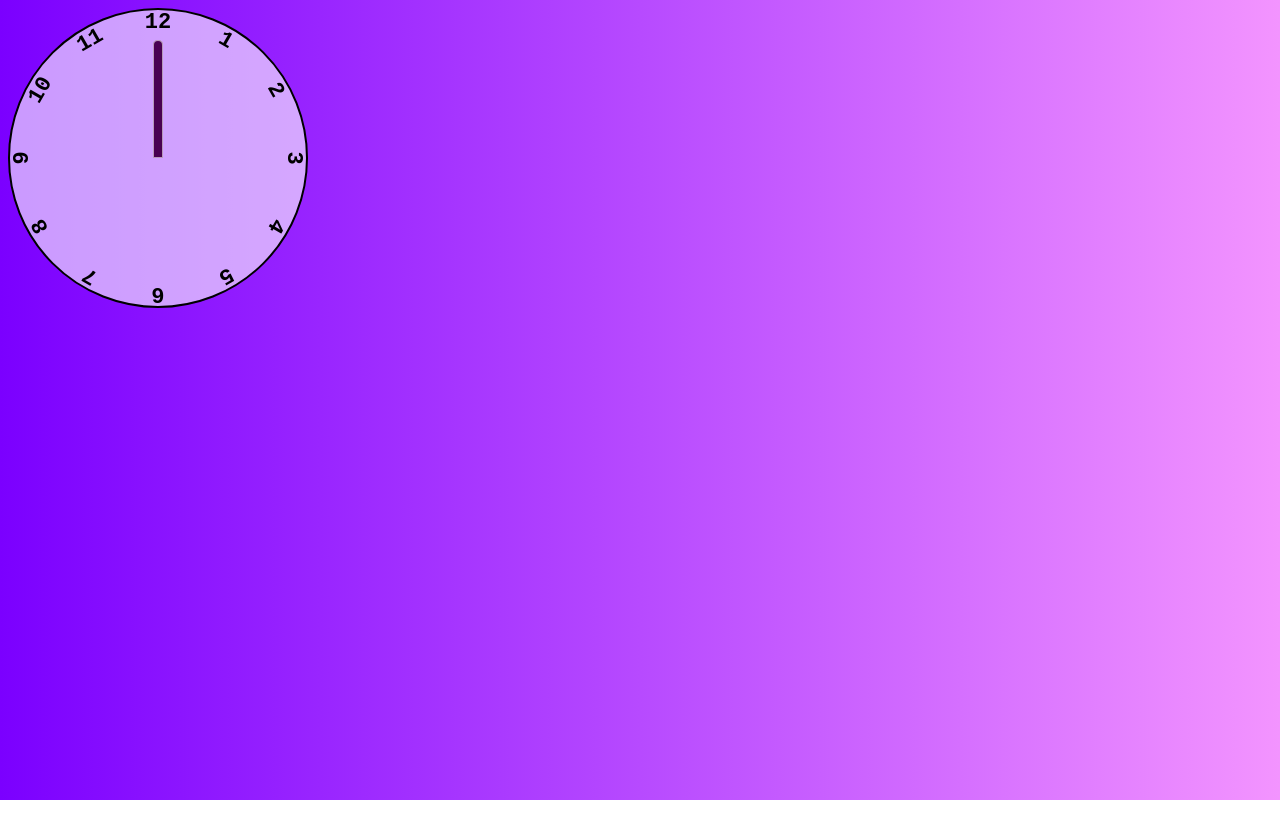
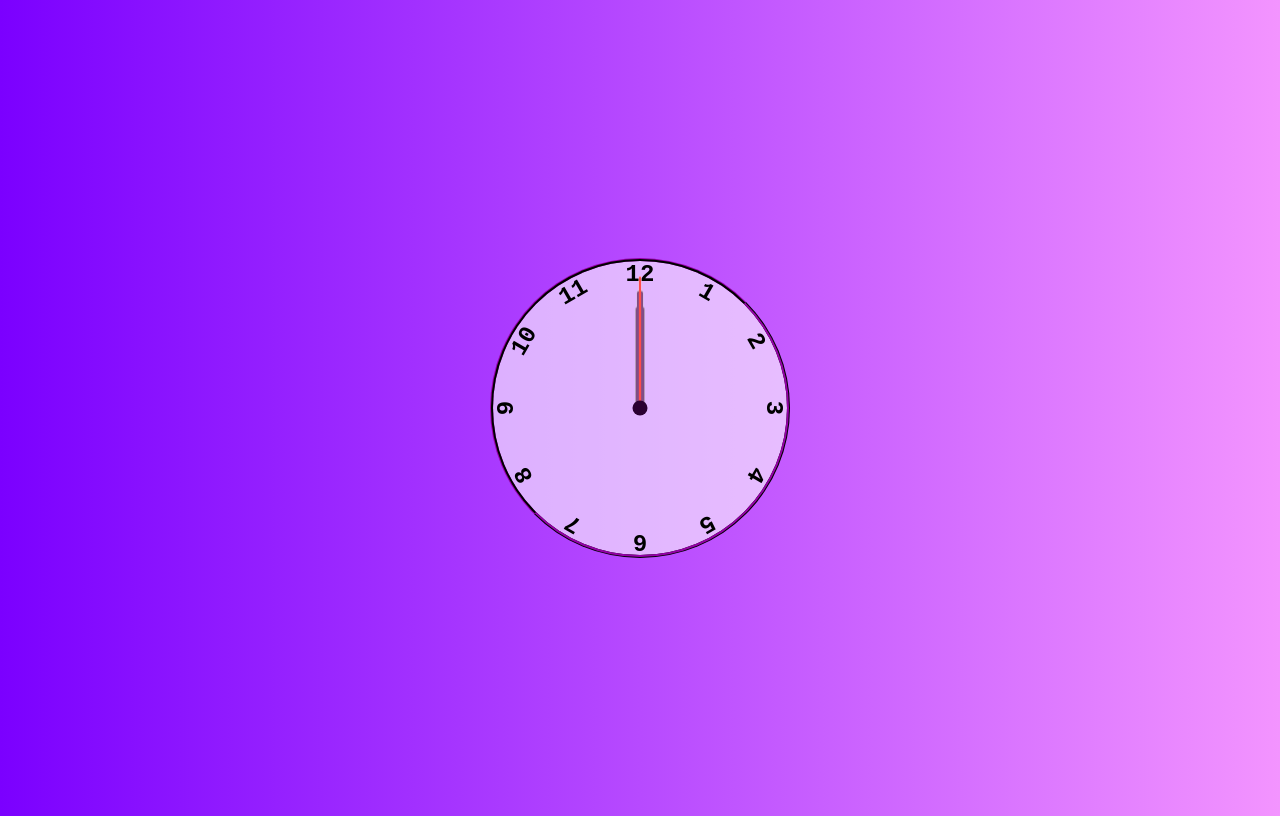
Before and after one commit to sksuraj17/analog-clock, a plain HTML site: page index.html in a window 1280 px wide. Drawn offline with Linux system fonts and the light colour scheme.

Commit message:
Commit 7

```diff
--- a/styles.css
+++ b/styles.css
@@ -1,12 +1,15 @@
 *{
     box-sizing: border-box;
     font-family: monospace;
-    font-size: 22px;
-    font-weight: 600;
 }
 
 body{
     background: linear-gradient(to right, #7b00ff, #f394ff);
+    display: flex;
+    justify-content: center;
+    align-items: center;
+    min-height: 100vh;
+    overflow: hidden;
 }
 
 .clock{
@@ -14,7 +17,7 @@ body{
     height: 300px;
     background-color: rgba(255, 255, 255,.6);
     border-radius: 50%;
-    border: 2px solid black;
+    border: 3px ridge #490052;
     position: relative;
 }
 
@@ -25,6 +28,8 @@ body{
     width: 100%;
     text-align: center;
     transform: rotate(var(--rotation));
+    font-size: 24px;
+    font-weight: 600;
 }
 
 /* Placing the numbers in clock in circle */
@@ -45,12 +50,42 @@ body{
     position: absolute;
     bottom: 50%;
     left: 50%;
-    width: 10px;
-    height: 40%;
     background-color: #490052;
     border: 1px solid rgba(255, 255, 255,.6);
     border-top-left-radius: 12px;
     border-top-right-radius: 12px;
     transform-origin: bottom ;
+    z-index: 10;
     transform: translateX(-50%) rotate(calc(var(--rotation)*1deg));
 }
+
+.clock .hand.sec{
+    width: 3px;
+    height: 45%;
+    background-color: red;
+}
+
+.clock .hand.min{
+    width: 7px;
+    height: 40%;
+    background-color: #490052;
+}
+
+.clock .hand.hour{
+    width: 10px;
+    height: 35%;
+    background-color: #490052;
+}
+
+.clock::after{
+    content: '';
+    position: absolute;
+    background-color: #2b0031;
+    z-index: 11;
+    width: 15px;
+    height: 15px;
+    top: 50%;
+    left: 50%;
+    transform: translate(-50%,-50%);
+    border-radius: 50%;
+}
```
